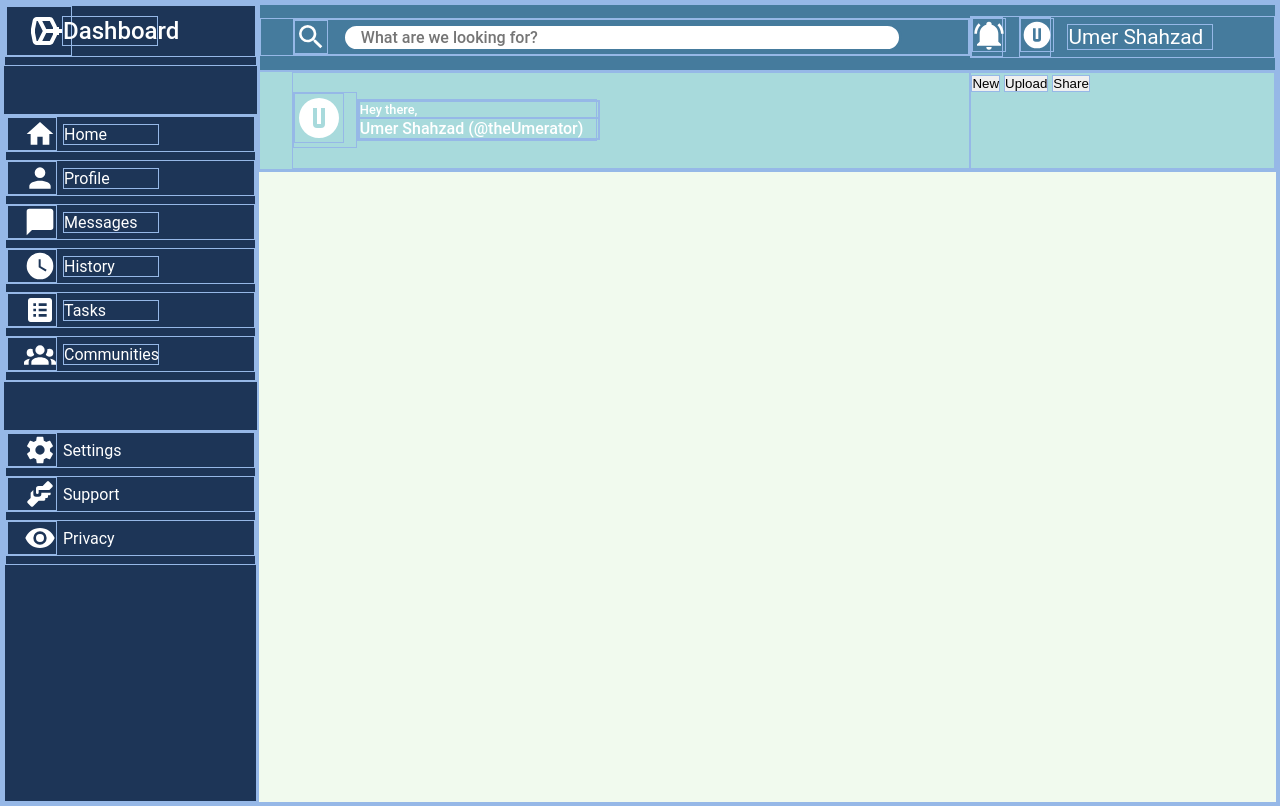
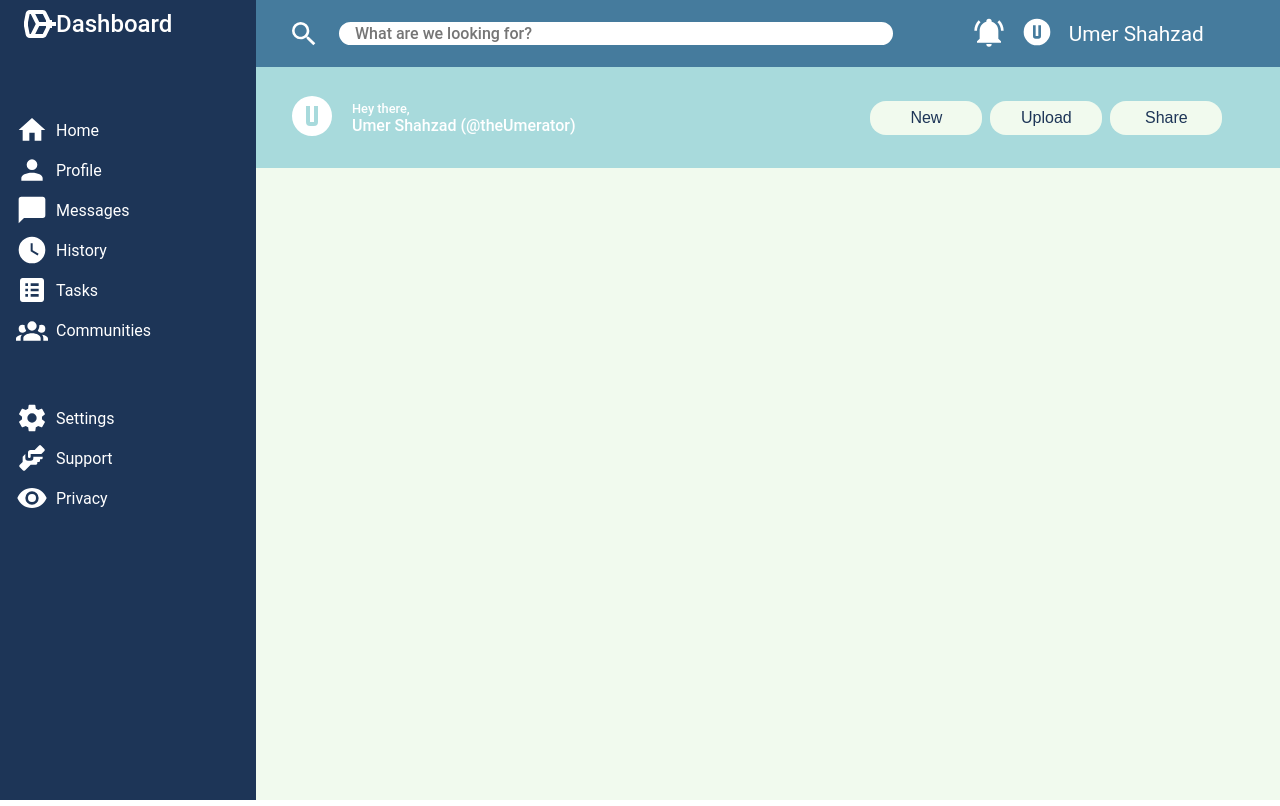
Before and after one commit to TheUmerator/top-admin-dashboard, a plain HTML site: page index.html in a window 1280 px wide. Drawn offline with Linux system fonts and the light colour scheme.

Commit message:
Add buttons and finish up header

```diff
--- a/index.html
+++ b/index.html
@@ -111,9 +111,9 @@
                         </div>
                 </div>
                 <span class="btn-box">
-                    <button class="bottom-button">New</button>
-                    <button class="bottom-button">Upload</button>
-                    <button class="bottom-button">Share</button>
+                    <button class="btm-btn">New</button>
+                    <button class="btm-btn">Upload</button>
+                    <button class="btm-btn">Share</button>
                 </span>
             </div>
         </div>
--- a/style.css
+++ b/style.css
@@ -1,7 +1,7 @@
 * {
     margin: 0;
     padding: 0;
-    border: 1px solid #96b8e7;
+
 }
 
 body {
@@ -128,7 +128,8 @@ li {
 .header .bottom {
     background: #a8dadc;
     display: grid;
-    grid-template-columns: 7fr 3fr;
+    grid-template-columns: 6fr 4fr;
+    align-items: center;
 }
 .bottom .greeting-box {
     display: grid;
@@ -146,7 +147,31 @@ li {
 .greeting-box svg {
     height: 3rem;
 }
+
+.btn-box {
+    display: grid;
+    grid-template-columns: repeat(3,7rem);
+    gap:0.5rem;
+}
+.btm-btn{
+    padding: 0.5rem 1.5rem;
+    border-radius: 1rem;
+    font-size: 1rem;
+    background-color:#f1faee;
+    color: #1d3557;
+    border: none;
+}
+.btm-btn:hover{
+    background-color:#1d3557;
+    color: #f1faee;
+}
+
+
+
 .panel {
     background-color: #f1faee;
     grid-area: panel;
 }
+*{
+/* border: 1px solid #96b8e7; */
+}
```
